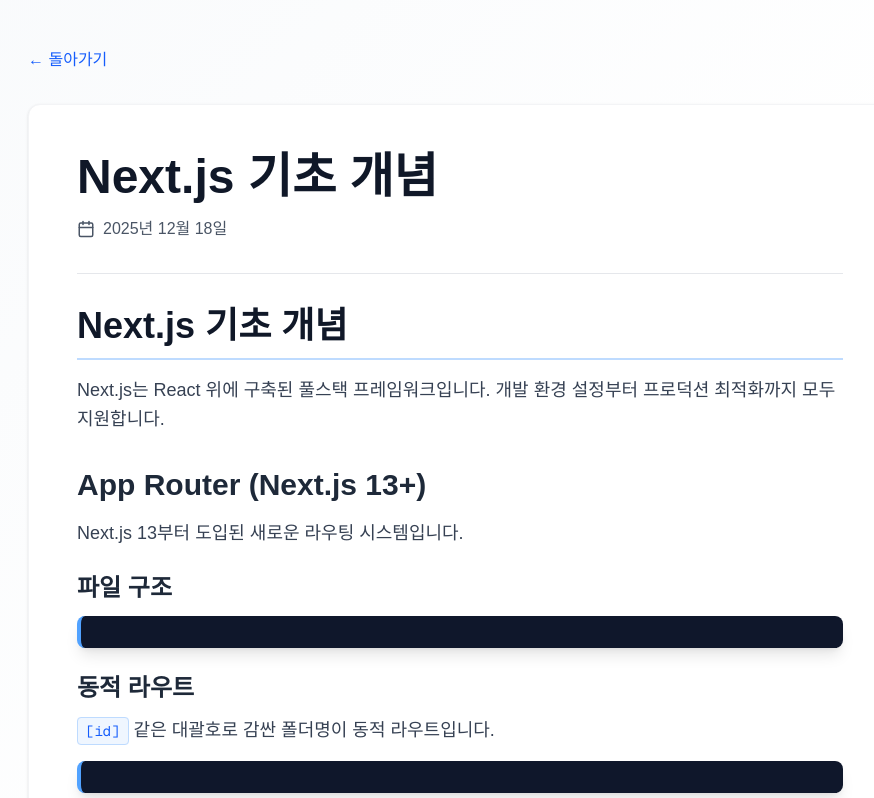
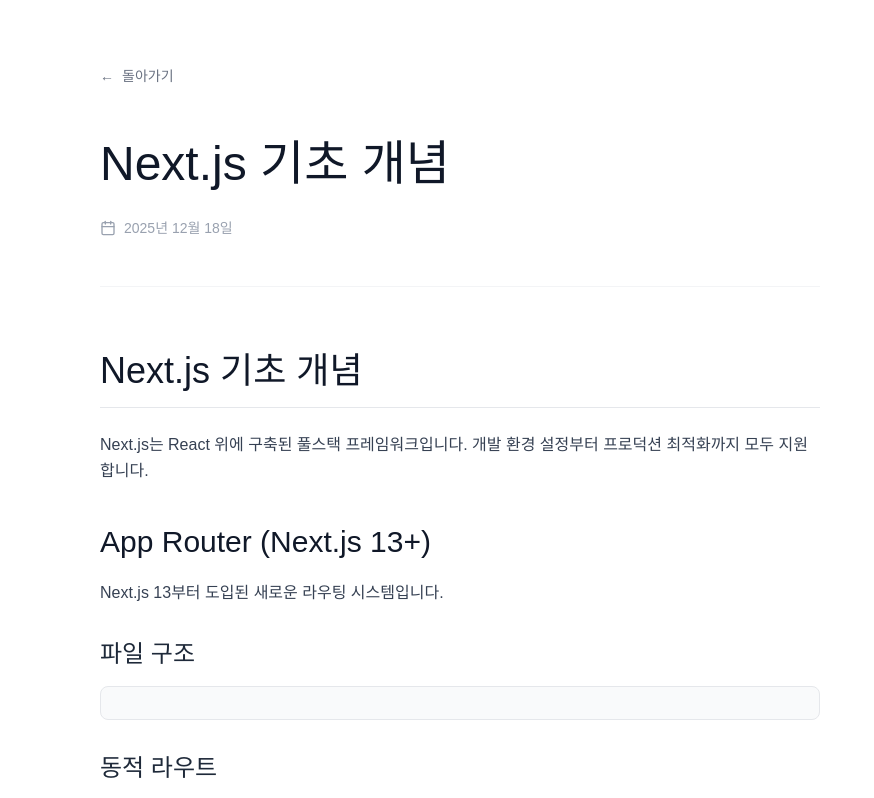
Before and after one commit to haerik999/haerik999.github.io, a Next.js app: page /posts/nextjs-basics in a window 1280 px wide. Shown: the top 798 px of the page, without its empty margins (180-1054 px from the left). Built offline with nearby package versions, Linux system fonts and the light colour scheme.

Commit message:
Redesign UI with minimalist grayscale theme and improved whitespace

```diff
--- a/app/page.tsx
+++ b/app/page.tsx
@@ -7,49 +7,47 @@
   const posts = getAllPosts();
 
   return (
-    <main className="min-h-screen bg-gradient-to-br from-slate-50 via-white to-blue-50">
-      <div className="max-w-4xl mx-auto px-4 py-20">
+    <main className="min-h-screen bg-white">
+      <div className="max-w-3xl mx-auto px-6 py-32">
         {/* Header */}
-        <div className="mb-16 text-center">
-          <div className="inline-flex items-center gap-2 mb-4 px-4 py-2 bg-blue-100 text-blue-700 rounded-full text-sm font-medium">
-            <BookOpen size={16} />
-            개발 학습 블로그
+        <div className="mb-24">
+          <div className="flex items-center gap-2 mb-6">
+            <BookOpen size={20} className="text-gray-400" />
+            <span className="text-sm text-gray-500 tracking-wide">Learning Dev</span>
           </div>
-          <h1 className="text-5xl md:text-6xl font-bold bg-gradient-to-r from-blue-600 to-purple-600 bg-clip-text text-transparent mb-4">
-            Learning Dev
+          <h1 className="text-5xl md:text-6xl font-light text-gray-900 mb-6 leading-tight">
+            개발을 공부하며<br />정리한 개념들
           </h1>
-          <p className="text-xl text-gray-600 max-w-2xl mx-auto">
-            개발을 공부하며 정리한 개념들을 공유합니다
+          <p className="text-lg text-gray-500 font-light">
+            지식을 기록하고 공유합니다
           </p>
         </div>
 
         {/* Posts */}
         {posts.length === 0 ? (
-          <div className="text-center py-12">
-            <p className="text-gray-400 text-lg">작성된 글이 없습니다.</p>
+          <div className="py-16">
+            <p className="text-gray-400">작성된 글이 없습니다.</p>
           </div>
         ) : (
-          <div className="space-y-6">
+          <div className="space-y-12">
             {posts.map((post) => (
               <Link href={`/posts/${post.slug}`} key={post.slug}>
-                <article className="group bg-white rounded-xl shadow-sm hover:shadow-lg transition-all duration-300 border border-gray-100 hover:border-blue-200 overflow-hidden cursor-pointer">
-                  <div className="p-6">
-                    <div className="flex items-start justify-between mb-3">
-                      <h2 className="text-2xl font-bold text-gray-900 group-hover:text-blue-600 transition-colors flex-1">
+                <article className="group py-8 border-b border-gray-100 hover:border-gray-300 transition-colors cursor-pointer">
+                  <div className="flex items-start justify-between mb-4">
+                    <h2 className="text-2xl font-light text-gray-900 group-hover:text-gray-600 transition-colors flex-1">
                       {post.title}
                     </h2>
-                      <ChevronRight className="ml-3 group-hover:translate-x-1 transition-transform text-gray-400 group-hover:text-blue-600" size={24} />
+                    <ChevronRight className="ml-4 text-gray-300 group-hover:text-gray-500 transition-all group-hover:translate-x-1" size={20} />
                   </div>
-                    <p className="text-sm text-gray-500 mb-3 flex items-center gap-2">
-                      <Calendar size={16} />
+                  <p className="text-sm text-gray-400 mb-3 flex items-center gap-2">
+                    <Calendar size={14} />
                     {dayjs(post.date).format('YYYY년 M월 D일')}
                   </p>
                   {post.excerpt && (
-                      <p className="text-gray-600 leading-relaxed line-clamp-2">
+                    <p className="text-gray-600 leading-relaxed text-sm">
                       {post.excerpt}
                     </p>
                   )}
-                  </div>
                 </article>
               </Link>
             ))}
--- a/app/posts/[slug]/page.tsx
+++ b/app/posts/[slug]/page.tsx
@@ -18,23 +18,23 @@
   const post = getPostBySlug(slug);
 
   return (
-    <main className="min-h-screen bg-gradient-to-br from-slate-50 via-white to-blue-50">
-      <div className="max-w-4xl mx-auto px-4 py-12">
+    <main className="min-h-screen bg-white">
+      <div className="max-w-3xl mx-auto px-6 py-16">
         <Link
           href="/"
-          className="inline-flex items-center gap-2 text-blue-600 hover:text-blue-700 font-medium mb-8 transition-colors"
+          className="inline-flex items-center gap-2 text-gray-500 hover:text-gray-700 text-sm mb-12 transition-colors"
         >
-          ← 돌아가기
+          <span>←</span>
+          <span>돌아가기</span>
         </Link>
 
-        <article className="bg-white rounded-xl shadow-sm border border-gray-100 overflow-hidden">
-          <div className="p-8 md:p-12">
-            <header className="mb-8 pb-8 border-b border-gray-200">
-              <h1 className="text-4xl md:text-5xl font-bold text-gray-900 mb-4">
+        <article>
+          <header className="mb-16 pb-12 border-b border-gray-100">
+            <h1 className="text-4xl md:text-5xl font-light text-gray-900 mb-6 leading-tight">
               {post.title}
             </h1>
-              <div className="flex items-center gap-2 text-gray-600">
-                <Calendar size={18} />
+            <div className="flex items-center gap-2 text-gray-400 text-sm">
+              <Calendar size={16} />
               <time dateTime={post.date}>
                 {dayjs(post.date).format('YYYY년 M월 D일')}
               </time>
@@ -44,7 +44,6 @@
           <div className="prose prose-lg max-w-none">
             <MarkdownRenderer content={post.content} />
           </div>
-          </div>
         </article>
       </div>
     </main>
--- a/components/MarkdownRenderer.tsx
+++ b/components/MarkdownRenderer.tsx
@@ -3,32 +3,32 @@
 import { MDXRemote } from 'next-mdx-remote/rsc';
 import React from 'react';
 import hljs from 'highlight.js';
-import 'highlight.js/styles/atom-one-dark.css';
+import 'highlight.js/styles/atom-one-light.css';
 
 const components = {
   h1: ({ children }: { children: React.ReactNode }) => (
-    <h1 className="text-4xl font-bold mt-8 mb-4 text-gray-900 border-b-2 border-blue-200 pb-3">
+    <h1 className="text-4xl font-light mt-12 mb-6 text-gray-900 border-b border-gray-200 pb-4">
       {children}
     </h1>
   ),
   h2: ({ children }: { children: React.ReactNode }) => (
-    <h2 className="text-3xl font-bold mt-8 mb-4 text-gray-800 text-blue-600">
+    <h2 className="text-3xl font-light mt-10 mb-5 text-gray-900">
       {children}
     </h2>
   ),
   h3: ({ children }: { children: React.ReactNode }) => (
-    <h3 className="text-2xl font-bold mt-6 mb-3 text-gray-800">{children}</h3>
+    <h3 className="text-2xl font-light mt-8 mb-4 text-gray-800">{children}</h3>
   ),
   p: ({ children }: { children: React.ReactNode }) => (
-    <p className="text-lg leading-relaxed mb-4 text-gray-700">{children}</p>
+    <p className="text-base leading-relaxed mb-6 text-gray-700">{children}</p>
   ),
   ul: ({ children }: { children: React.ReactNode }) => (
-    <ul className="list-disc list-inside mb-4 ml-4 text-gray-700 space-y-1">
+    <ul className="list-disc list-inside mb-6 ml-2 text-gray-700 space-y-2">
       {children}
     </ul>
   ),
   ol: ({ children }: { children: React.ReactNode }) => (
-    <ol className="list-decimal list-inside mb-4 ml-4 text-gray-700 space-y-1">
+    <ol className="list-decimal list-inside mb-6 ml-2 text-gray-700 space-y-2">
       {children}
     </ol>
   ),
@@ -36,7 +36,7 @@
     <li className="text-gray-700">{children}</li>
   ),
   code: ({ children }: { children: React.ReactNode }) => (
-    <code className="bg-blue-50 px-2 py-1 rounded text-sm font-mono text-blue-600 border border-blue-200">
+    <code className="bg-gray-100 px-2 py-1 rounded text-sm font-mono text-gray-800 border border-gray-200">
       {children}
     </code>
   ),
@@ -64,23 +64,23 @@
     }
 
     return (
-      <pre className="bg-slate-900 text-slate-100 p-4 rounded-lg overflow-x-auto mb-4 text-sm border-l-4 border-blue-400 shadow-lg">
+      <pre className="bg-gray-50 text-gray-800 p-4 rounded-lg overflow-x-auto mb-6 text-sm border border-gray-200">
         <code
-          className="text-slate-100"
+          className="text-gray-800 font-mono"
           dangerouslySetInnerHTML={{ __html: highlightedCode }}
         />
       </pre>
     );
   },
   blockquote: ({ children }: { children: React.ReactNode }) => (
-    <blockquote className="border-l-4 border-blue-400 pl-4 italic text-gray-700 my-4 bg-blue-50 py-3 rounded-r-lg">
+    <blockquote className="border-l-3 border-gray-300 pl-4 italic text-gray-600 my-6 py-2">
       {children}
     </blockquote>
   ),
   a: ({ href, children }: { href: string; children: React.ReactNode }) => (
     <a
       href={href}
-      className="text-blue-600 hover:text-blue-700 hover:underline font-medium transition-colors"
+      className="text-gray-900 hover:text-gray-600 hover:underline transition-colors"
     >
       {children}
     </a>
```
Lines whose indentation alone changed are shown as unchanged.
